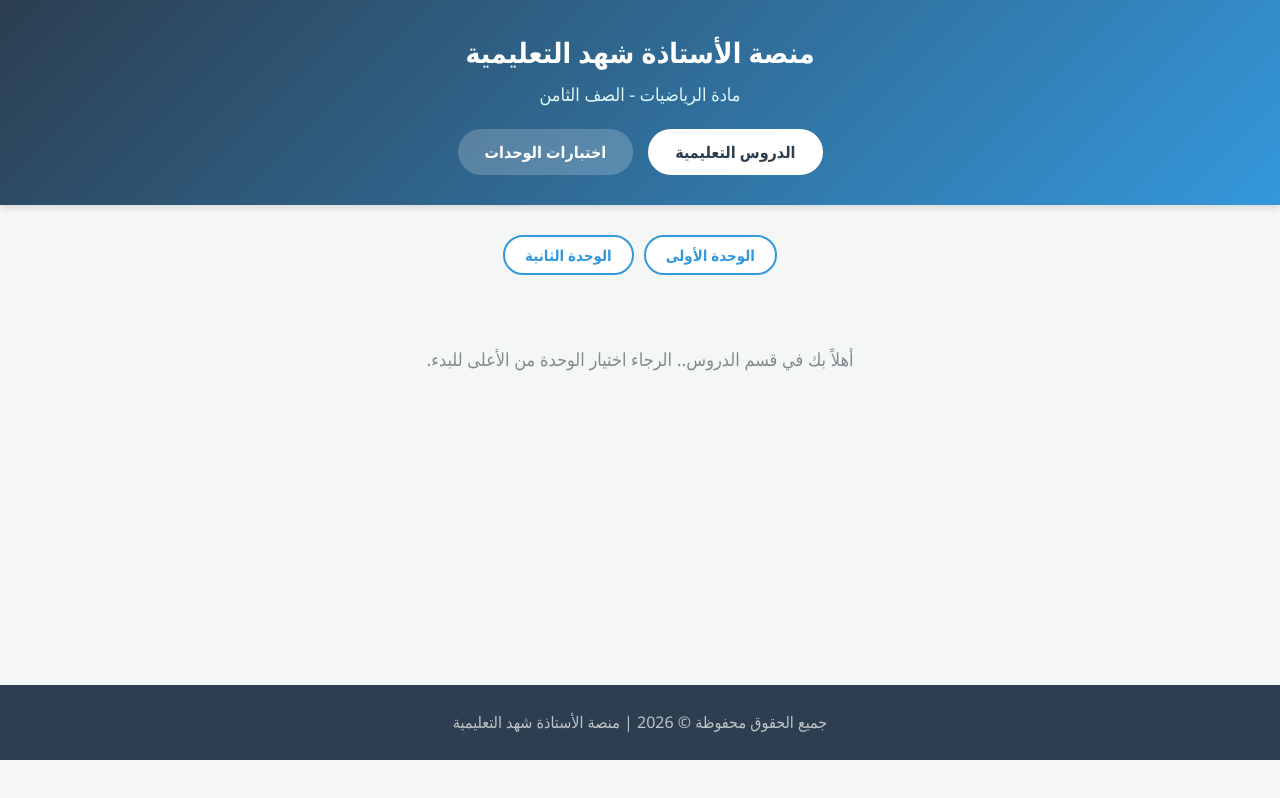
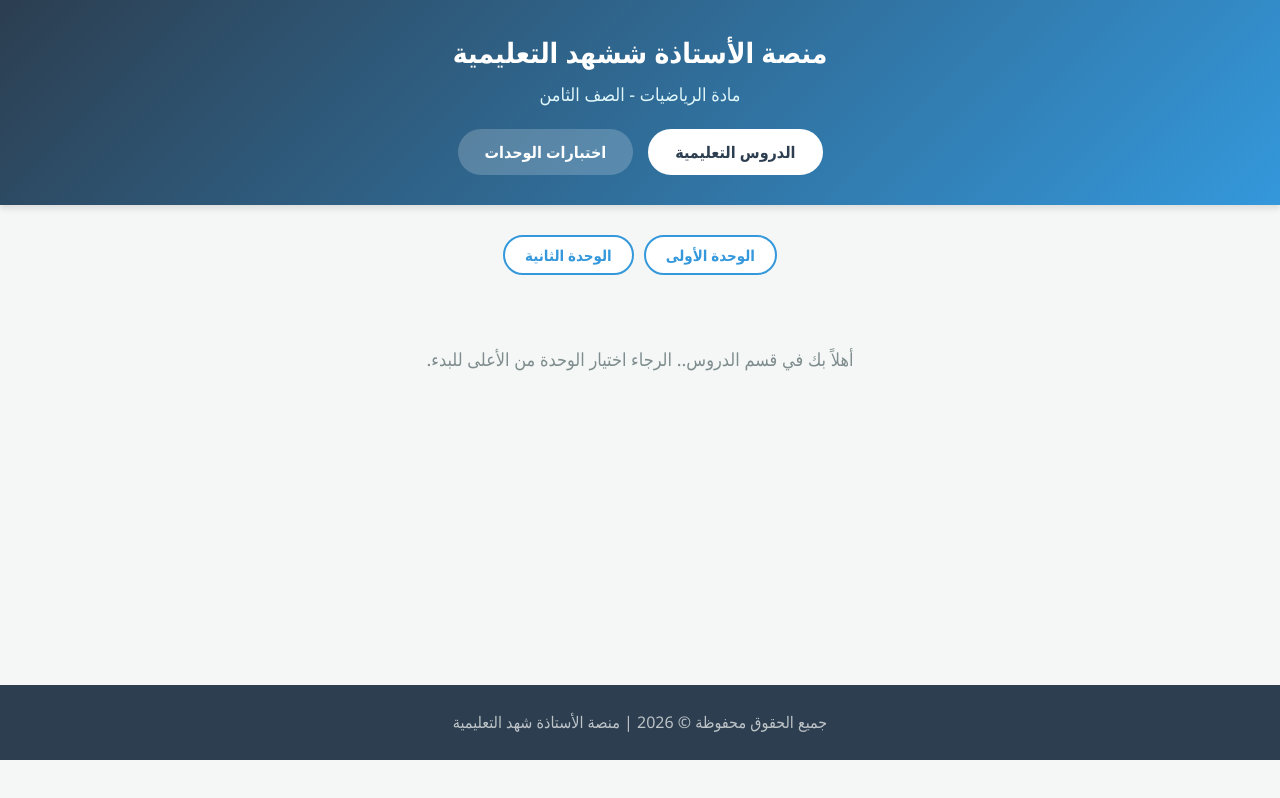
Before and after one commit to ahmadnasarsalah-cmyk/shLearn, a plain HTML site: page Platform_Project/index.html in a window 1280 px wide. Drawn offline with Linux system fonts and the light colour scheme.

Commit message:
Update index.html

```diff
--- a/Platform_Project/index.html
+++ b/Platform_Project/index.html
@@ -14,7 +14,7 @@
     <!-- الترويسة العلوية -->
     <header>
         <div class="header-titles">
-            <h1>منصة الأستاذة شهد التعليمية</h1>
+            <h1>منصة الأستاذة ششهد التعليمية</h1>
             <h2>مادة الرياضيات - الصف الثامن</h2>
         </div>
 
```
